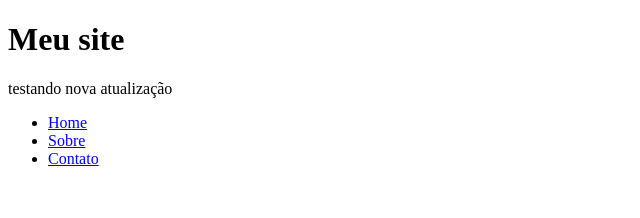
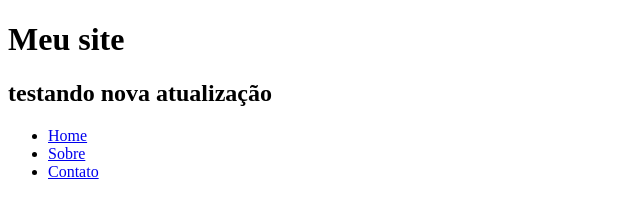
Before and after one commit to oliveira83/site, a plain HTML site: page index.html in a window 1280 px wide. Shown: the whole page, without its empty margins (0-640 px from the left). Drawn offline with Linux system fonts and the light colour scheme.

Commit message:
Atualizacao h2

```diff
--- a/index.html
+++ b/index.html
@@ -6,7 +6,7 @@
 <body>
 <h1>Meu site</h1>
 
-testando nova atualização
+<h2>testando nova atualização</h2>
 
 <ul>
     <li><a href="index.html">Home</a></li>
```
